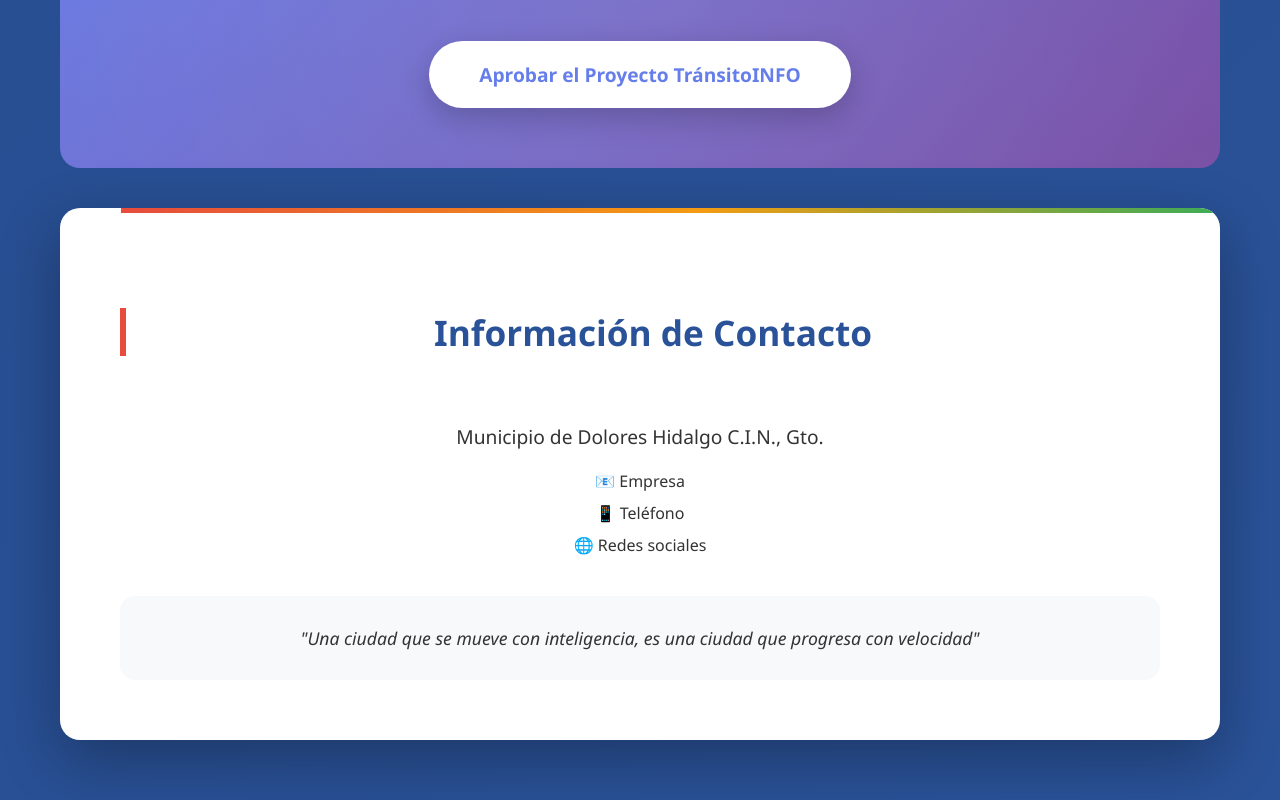
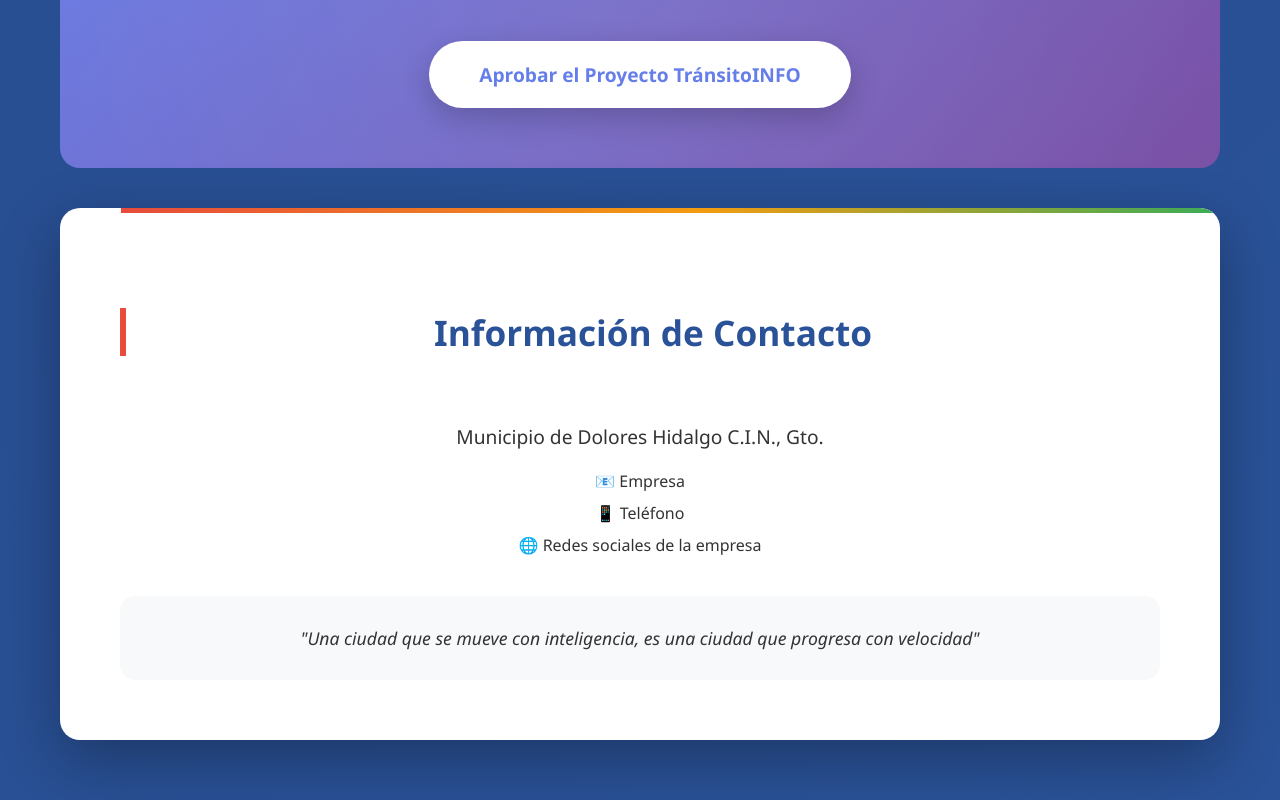
Before and after one commit to tuxmex/transito_info_dh, a plain HTML site: page index.html in a window 1280 px wide. Shown: the part 10688-11488 px from the top of the page. Drawn offline with Linux system fonts and the light colour scheme.

Commit message:
Update social media label in contact information section

```diff
--- a/index.html
+++ b/index.html
@@ -939,7 +939,7 @@
                 </p>
                 <p style="margin-bottom: 10px;">📧 Empresa</p>
                 <p style="margin-bottom: 10px;">📱 Teléfono</p>
-                <p style="margin-bottom: 30px;">🌐 Redes sociales </p>
+                <p style="margin-bottom: 30px;">🌐 Redes sociales de la empresa </p>
 
                 <div style="background: #f8f9fa; padding: 30px; border-radius: 15px; margin-top: 40px;">
                     <p style="font-style: italic; font-size: 1.1em;">
```
